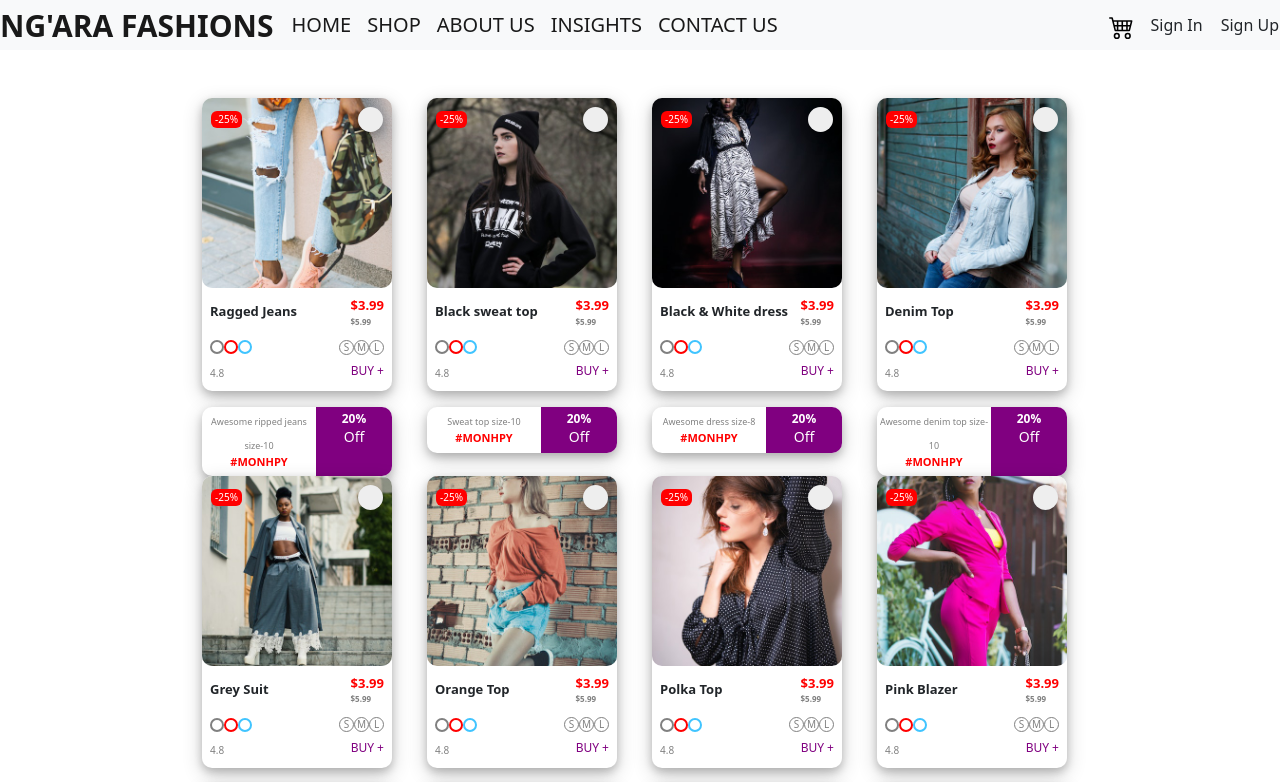
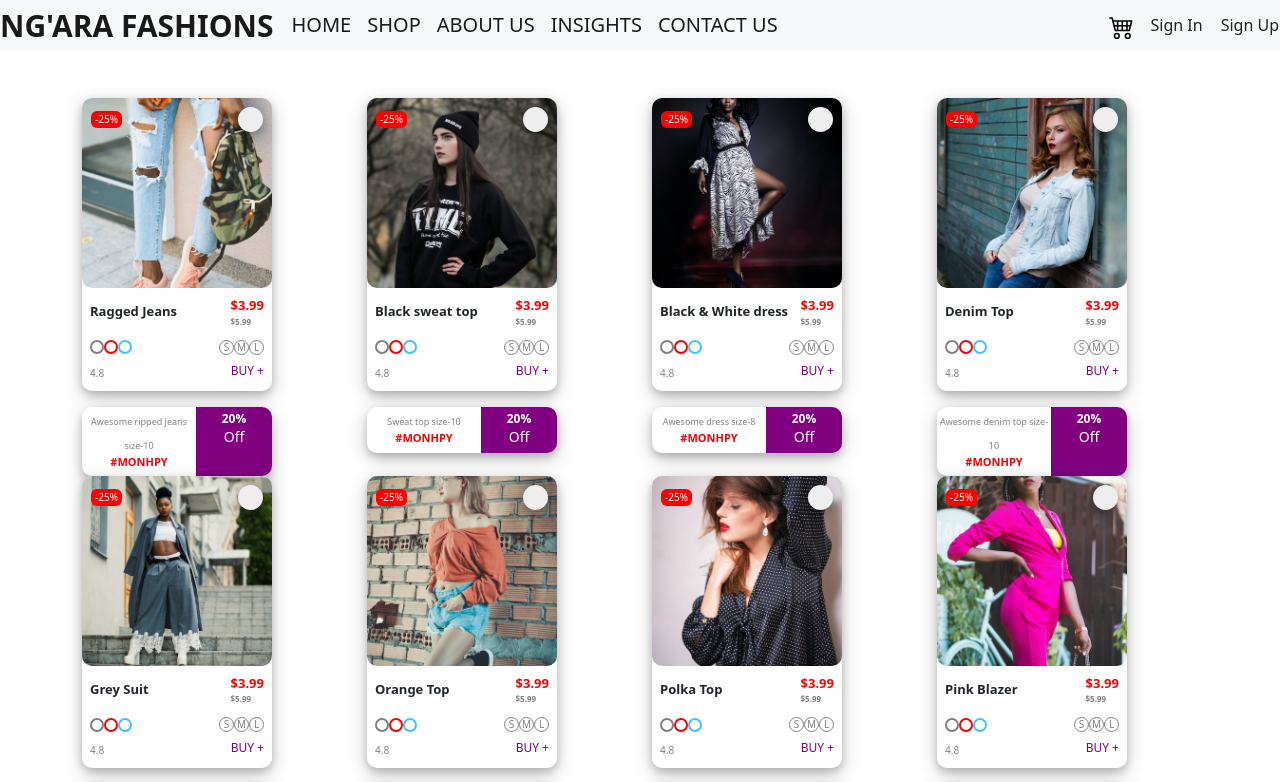
Before and after one commit to Carol254/kuiFashions, an Angular app: page /dashboard/shop in a window 1280 px wide. Shown: the top 782 px of the page. Built offline with nearby package versions, Linux system fonts and the light colour scheme.

Commit message:
changes to shop-page

```diff
--- a/src/app/dashboard/shop/shop.component.css
+++ b/src/app/dashboard/shop/shop.component.css
@@ -1,135 +1,13 @@
-/*
-.btn{
-  border-style:none;
-
-}
-.col-md-3:hover{
-  box-shadow: 1px 5px 25px #ccc;
-
-}
-.thumbnail
-{
-    margin-bottom: 0px;
-    padding: 0px;
-    -webkit-border-radius: 0px;
-    -moz-border-radius: 0px;
-    border-radius: 0px;
-
-}
-.inner{
-  margin-left:0px;
-}
-.item{
-width:250px;
-padding:0;
-margin-top:5px;
-margin:15px;
-box-shadow: 1px 5px 15px #CCC;
-}
-
-.item.list-group-item
-{
-    float: none;
-    width: 100%;
-    background-color: #fff;
-    margin-bottom: 10px;
-}
-.item.list-group-item:nth-of-type(odd):hover,.item.list-group-item:hover
-{
-    box-shadow: 0px 1px 25px #ccc;
-}
-
-.item.list-group-item .list-group-image
-{
-    margin-right:5px;
-
-}
-.item.list-group-item .thumbnail
-{
-    margin-bottom: 0px;
-
-}
-.item.list-group-item .caption
-{
-    padding: 9px 9px 0px 9px;
-
-}
-
-
-.item.list-group-item:before, .item.list-group-item:after
-{
-    display: table;
-    content: " ";
-}
-
-.item.list-group-item img
-{
-   float: left;
-}
-.item.list-group-item:after
-{
-    clear: both;
-}
-.btn-success,.btn-details{
-  margin-top:40px;
-}
-.btn-details{
-  background:transparent;
-  border-style:solid;
-  border-color:lightgrey;
-  border-radius:0%;
-  width:125px;
-  top:11px;
-  left:5px;
-  color:black;
-}
-.btn-details:hover{
-  background:lightgrey;
-  color:white;
-}
-.lead{
-  position:absolute;
-  font-weight:700;
-  font-size:18px;
-}
-
-.btn-success{
-  overflow:hidden;
-  border-radius:0%;
-  border-style:none;
-  width:125px;
-  left:5px;
-  top:11px;
-  height:33px;
-  background: linear-gradient(to right, #0cebeb, #20e3b2, #29ffc6);
-}
-
-@keyframes scalewidth {
-  0% {
-width: 0%;
-}
-  100%{
-width : 100%;
-}
-} */
 body{
-
 	background-color: #eee;
 }
-.container{
-	width: 900px;
-}
-
 .card{
-
 	background-color: #fff;
 	border:none;
 	border-radius: 10px;
 	width: 190px;
 	box-shadow: 0 4px 8px 0 rgba(0, 0, 0, 0.2), 0 6px 20px 0 rgba(0, 0, 0, 0.19);
-
 }
-
 .image-container{
 
 	position: relative;
@@ -141,7 +19,6 @@ body{
 
 
 .discount{
-
 	background-color: red;
 	padding-top: 1px;
 	padding-bottom: 1px;
--- a/src/app/dashboard/shop/shop.component.html
+++ b/src/app/dashboard/shop/shop.component.html
@@ -12,8 +12,6 @@
         </a>
     </div> -->
     <div class="container mt-5">
-
-
     	<div class="row">
     		<div class="col-md-3" *ngFor="let menu of menus">
     				<div class="card" >
@@ -24,7 +22,7 @@
     							<span class="wishlist"><i class="fa fa-heart-o"></i></span>
     						    </div>
     						</div>
-    						<img src="{{menu.imagePath}}" class="img-fluid rounded thumbnail-image">
+    						<img src="{{menu.imagePath}}" alt={{menu.name}} class="img-fluid rounded thumbnail-image">
     					</div>
     					<div class="product-detail-container p-2">
     							<div class="d-flex justify-content-between align-items-center">
```
